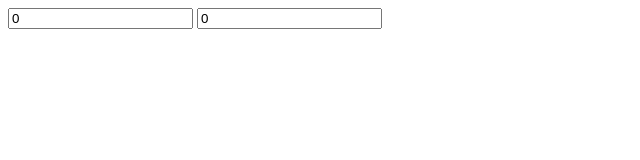
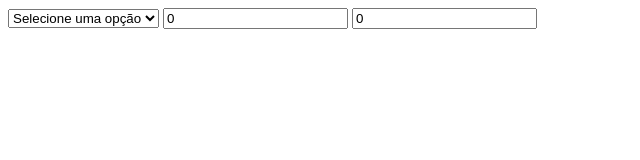
Before and after one commit to LeandroGazoli/temperatura, a plain HTML site: page index.html in a window 1280 px wide. Shown: the whole page, without its empty margins (0-640 px from the left). Drawn offline with Linux system fonts and the light colour scheme.

Commit message:
Update index.html

```diff
--- a/index.html
+++ b/index.html
@@ -2,14 +2,26 @@
 <html>
 <head>
 	<title>C para F</title>
+	<meta charset="utf-8">
 </head>
 <body>
+
+	<select onchange="teste(this)" id="opcoes">
+		<option>Selecione uma opção</option>
+		<option id="0" value="0" >0</option>
+		<option id="1" value="1" >1</option>
+	</select>
 
 	<input onkeyup="cal('c')" id="c" type="number" name="c" placeholder="insirir valor de c" value="0">
 
 	<input onkeyup="cal('f')" id="f" type="number" name="f" placeholder="insirir valor de f" value="0">
 
 	<script>
+		function teste(selectObject) {
+			var value = selectObject.value;
+			console.log(value);
+		}
+
 		function cal(tipo) {
 			if (tipo === 'c') {
 				var c = eval(document.getElementById('c').value)
```
